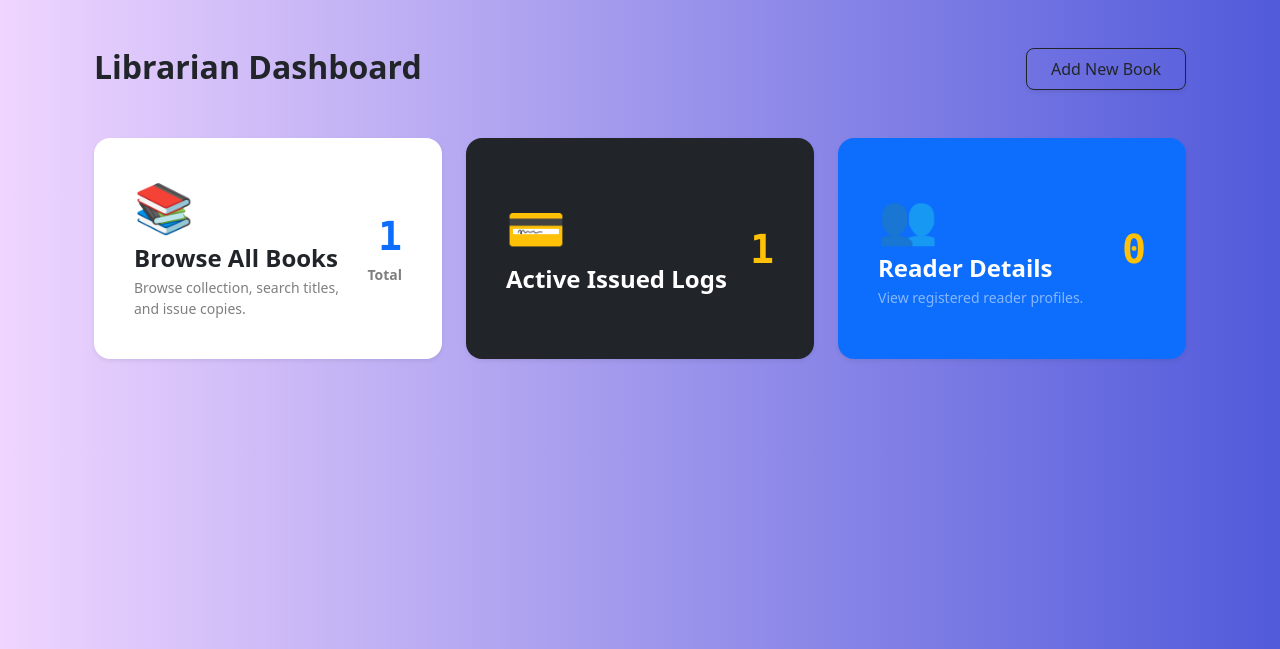
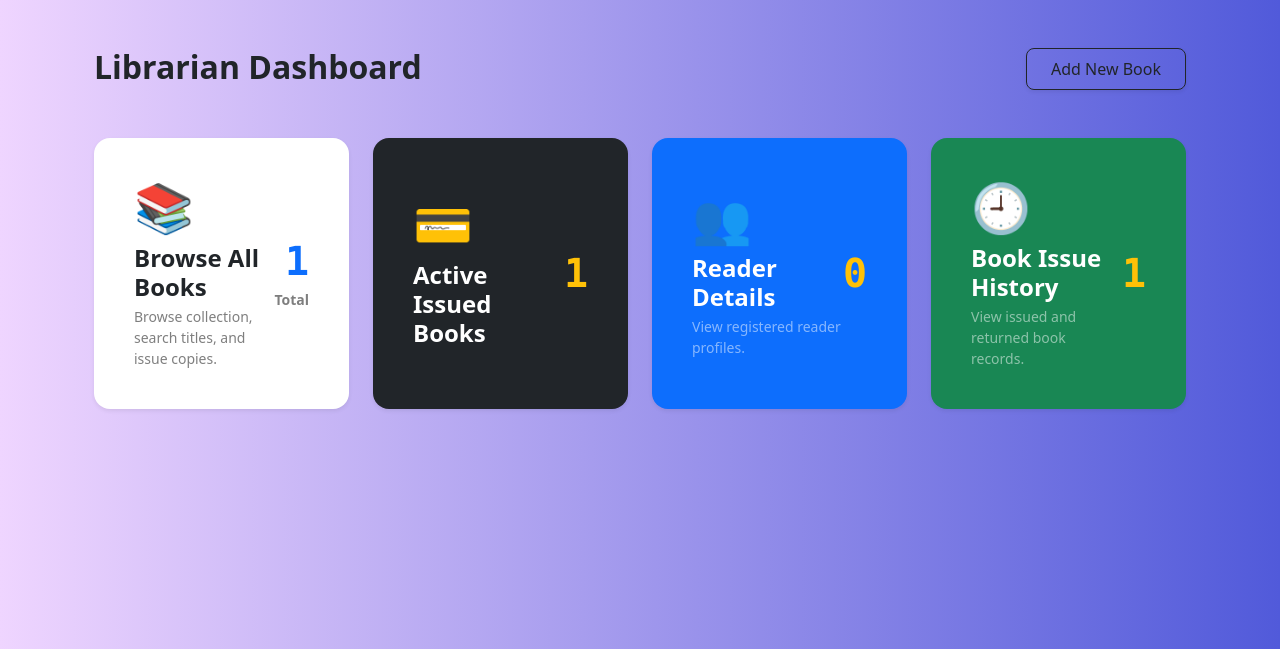
Before and after one commit to soumyaranjandas12/neighbothood_library, a Django app: page /dashboard/librarian/ in a window 1280 px wide. Shown: the part 56-705 px from the top of the page. Run offline with Django 5.2, Linux system fonts and the light colour scheme; a user stored in the database is signed in; tables that the repository leaves empty hold one stand-in row (values such as "Sample post").

Commit message:
Added book issue history tab

```diff
--- a/library/views.py
+++ b/library/views.py
@@ -90,6 +90,7 @@ class LibrarianDashboardView(LibrarianRequiredMixin, ListView):
         context = super().get_context_data(**kwargs)
         # Add active active operations list tracking to the admin pane
         context['active_borrowings'] = BorrowRecord.objects.filter(status=BorrowRecord.StatusChoices.BORROWED)
+        context['borrow_history'] = BorrowRecord.objects.select_related('book', 'user').all()
         context['readers'] = User.objects.filter(role=User.Roles.READER).order_by('username')
         return context
 
--- a/templates/library/librarian_dashboard.html
+++ b/templates/library/librarian_dashboard.html
@@ -22,7 +22,7 @@
         </div>
 
         <div class="row g-4 mb-5">
-            <div class="col-md-4">
+            <div class="col-md-3">
                 <div class="card h-100 p-4 border-0 shadow-sm rounded-4 cursor-pointer transition-hover bg-white text-dark"
                      data-bs-toggle="collapse"
                      data-bs-target="#catalogDetailPanel"
@@ -41,7 +41,7 @@
                 </div>
             </div>
 
-            <div class="col-md-4">
+            <div class="col-md-3">
                 <div class="card h-100 p-4 border-0 shadow-sm rounded-4 cursor-pointer transition-hover bg-dark text-white"
                      data-bs-toggle="collapse"
                      data-bs-target="#circulationDetailPanel"
@@ -49,7 +49,7 @@
                     <div class="card-body d-flex align-items-center justify-content-between">
                         <div>
                             <span class="display-5 mb-2 d-block">💳</span>
-                            <h4 class="fw-bold mb-1 text-white">Active Issued Logs</h4>
+                            <h4 class="fw-bold mb-1 text-white">Active Issued Books</h4>
                         </div>
                         <div class="text-end">
                             <span class="display-6 fw-bold text-warning font-monospace">{{ active_borrowings|length }}</span>
@@ -58,7 +58,8 @@
                 </div>
             </div>
 
-            <div class="col-md-4">
+
+            <div class="col-md-3">
                 <div class="card h-100 p-4 border-0 shadow-sm rounded-4 cursor-pointer transition-hover bg-primary text-white"
                      data-bs-toggle="collapse"
                      data-bs-target="#readerDetailPanel"
@@ -75,7 +76,26 @@
                     </div>
                 </div>
             </div>
+
+            <div class="col-md-3">
+                <div class="card h-100 p-4 border-0 shadow-sm rounded-4 cursor-pointer transition-hover bg-success text-white"
+                     data-bs-toggle="collapse"
+                     data-bs-target="#issueHistoryPanel"
+                     style="cursor: pointer;">
+                    <div class="card-body d-flex align-items-center justify-content-between">
+                        <div>
+                            <span class="display-5 mb-2 d-block">🕘</span>
+                            <h4 class="fw-bold mb-1 text-white">Book Issue History</h4>
+                            <p class="text-white-50 small mb-0">View issued and returned book records.</p>
+                        </div>
+                        <div class="text-end">
+                            <span class="display-6 fw-bold text-warning font-monospace">{{ borrow_history|length }}</span>
+                        </div>
+                    </div>
+                </div>
+            </div>
         </div>
+
 
         <div class="collapse {% if page_obj.number > 1 or request.GET.q %}show{% endif %} mb-5" id="catalogDetailPanel">
             <div class="card border-0 shadow-sm rounded-4 overflow-hidden bg-white">
@@ -173,6 +193,10 @@
                                         <a class="page-link border-0 rounded-2 bg-light text-dark" href="?page=
 
 
+
+
+
+
                                                 {{ page_obj.previous_page_number }}{% if request.GET.q %}&q={{ request.GET.q }}{% endif %}">«
                                             Previous</a>
                                     </li>
@@ -185,6 +209,10 @@
                                 {% if page_obj.has_next %}
                                     <li class="page-item">
                                         <a class="page-link border-0 rounded-2 bg-light text-dark" href="?page=
+
+
+
+
 
 
                                                 {{ page_obj.next_page_number }}{% if request.GET.q %}&q={{ request.GET.q }}{% endif %}">Next
@@ -201,7 +229,7 @@
         <div class="collapse mb-5" id="circulationDetailPanel">
             <div class="card border-0 shadow-sm rounded-4 overflow-hidden bg-white">
                 <div class="p-4 bg-light border-bottom">
-                    <h5 class="fw-bold text-dark mb-0">Active Loans Audit Trail</h5>
+                    <h5 class="fw-bold text-dark mb-0">Current Issued Books</h5>
                 </div>
 
                 <div class="p-4">
@@ -308,6 +336,63 @@
                 </div>
             </div>
         </div>
+        <div class="collapse mb-5" id="issueHistoryPanel">
+            <div class="card border-0 shadow-sm rounded-4 overflow-hidden bg-white">
+                <div class="p-4 bg-light border-bottom">
+                    <h5 class="fw-bold text-dark mb-0">Book Issue History</h5>
+                </div>
+
+                <div class="table-responsive">
+                    <table class="table table-hover align-middle mb-0">
+                        <thead class="table-light text-secondary small text-uppercase" style="font-size: 0.75rem;">
+                        <tr>
+                            <th class="ps-4">Book</th>
+                            <th>Reader</th>
+                            <th>Issue Date</th>
+                            <th>Due Date</th>
+                            <th>Return Date</th>
+                            <th>Status</th>
+                            <th class="pe-4 text-end">Fine</th>
+                        </tr>
+                        </thead>
+                        <tbody>
+                        {% for record in borrow_history %}
+                            <tr>
+                                <td class="ps-4 py-3">
+                                    <div class="fw-bold text-dark">{{ record.book.title }}</div>
+                                    <div class="text-muted small">By {{ record.book.author }}</div>
+                                </td>
+                                <td>
+                                    <span class="font-monospace">@{{ record.user.username }}</span>
+                                </td>
+                                <td>{{ record.issue_date|date:"M d, Y" }}</td>
+                                <td>{{ record.due_date|date:"M d, Y" }}</td>
+                                <td>
+                                    {{ record.return_date|date:"M d, Y"|default:"Not returned" }}
+                                </td>
+                                <td>
+                                    {% if record.status == 'BORROWED' %}
+                                        <span class="badge bg-warning-subtle text-warning rounded-pill">Borrowed</span>
+                                    {% else %}
+                                        <span class="badge bg-success-subtle text-success rounded-pill">Returned</span>
+                                    {% endif %}
+                                </td>
+                                <td class="pe-4 text-end">
+                                    ${{ record.calculate_fine|floatformat:2 }}
+                                </td>
+                            </tr>
+                        {% empty %}
+                            <tr>
+                                <td colspan="7" class="text-center py-4 text-muted">
+                                    No book issue history found.
+                                </td>
+                            </tr>
+                        {% endfor %}
+                        </tbody>
+                    </table>
+                </div>
+            </div>
+        </div>
     </div>
 
     <script>
@@ -315,8 +400,9 @@
             const catalogPanel = document.getElementById('catalogDetailPanel');
             const circulationPanel = document.getElementById('circulationDetailPanel');
             const readerPanel = document.getElementById('readerDetailPanel');
+            const issueHistoryPanel = document.getElementById('issueHistoryPanel');
 
-            const panels = [catalogPanel, circulationPanel, readerPanel];
+            const panels = [catalogPanel, circulationPanel, readerPanel, issueHistoryPanel];
 
             panels.forEach(function (panel) {
                 panel.addEventListener('show.bs.collapse', function () {
```
